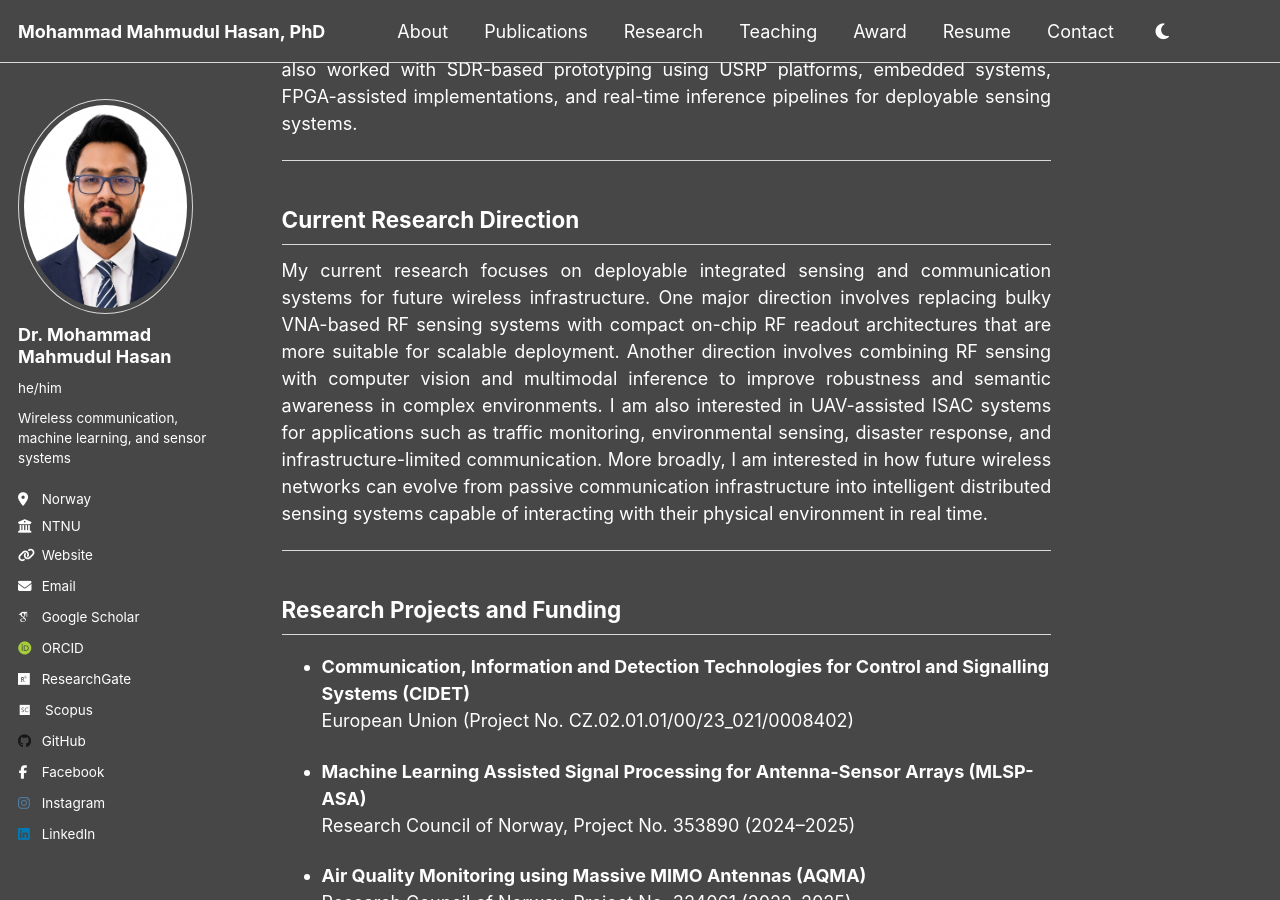
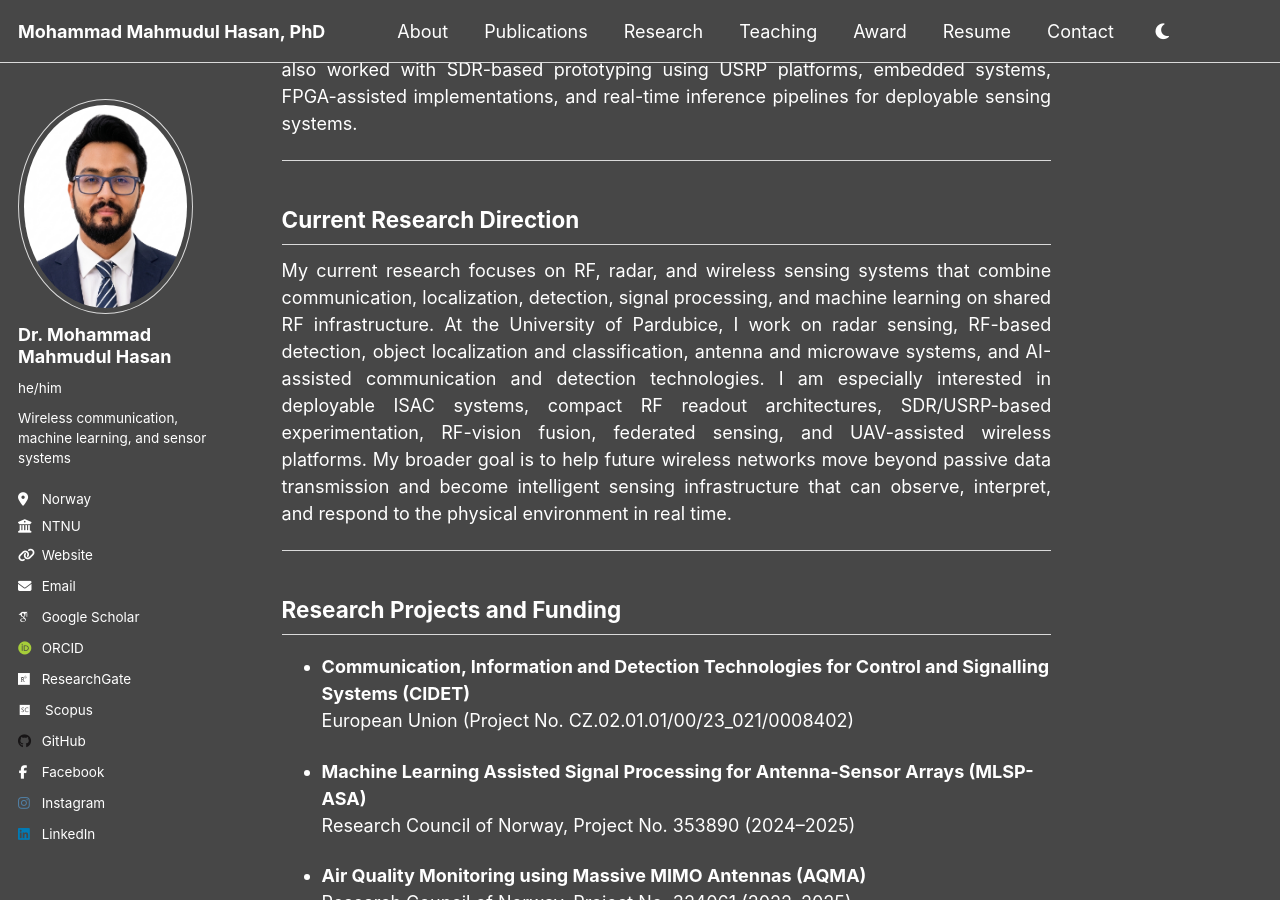
Before and after one commit to dearmahmud/dearmahmud.github.io, a Jekyll site: the page built from _pages/research.md, in a window 1280 px wide and 900 px high, scrolled down 2455 px. Built offline with Jekyll 4.4.1, drawn with Linux system fonts in a browser that asks for light colours; some web fonts are replaced.

Commit message:
Update research.md

```diff
--- a/_pages/research.md
+++ b/_pages/research.md
@@ -34,7 +34,7 @@ Machine learning in my work is mainly used as a practical inference layer built
 
 ## Current Research Direction
 <p style="text-align: justify;">
-My current research focuses on deployable integrated sensing and communication systems for future wireless infrastructure. One major direction involves replacing bulky VNA-based RF sensing systems with compact on-chip RF readout architectures that are more suitable for scalable deployment. Another direction involves combining RF sensing with computer vision and multimodal inference to improve robustness and semantic awareness in complex environments. I am also interested in UAV-assisted ISAC systems for applications such as traffic monitoring, environmental sensing, disaster response, and infrastructure-limited communication. More broadly, I am interested in how future wireless networks can evolve from passive communication infrastructure into intelligent distributed sensing systems capable of interacting with their physical environment in real time.
+My current research focuses on RF, radar, and wireless sensing systems that combine communication, localization, detection, signal processing, and machine learning on shared RF infrastructure. At the University of Pardubice, I work on radar sensing, RF-based detection, object localization and classification, antenna and microwave systems, and AI-assisted communication and detection technologies. I am especially interested in deployable ISAC systems, compact RF readout architectures, SDR/USRP-based experimentation, RF-vision fusion, federated sensing, and UAV-assisted wireless platforms. My broader goal is to help future wireless networks move beyond passive data transmission and become intelligent sensing infrastructure that can observe, interpret, and respond to the physical environment in real time.
 </p>
 ---
 
```
